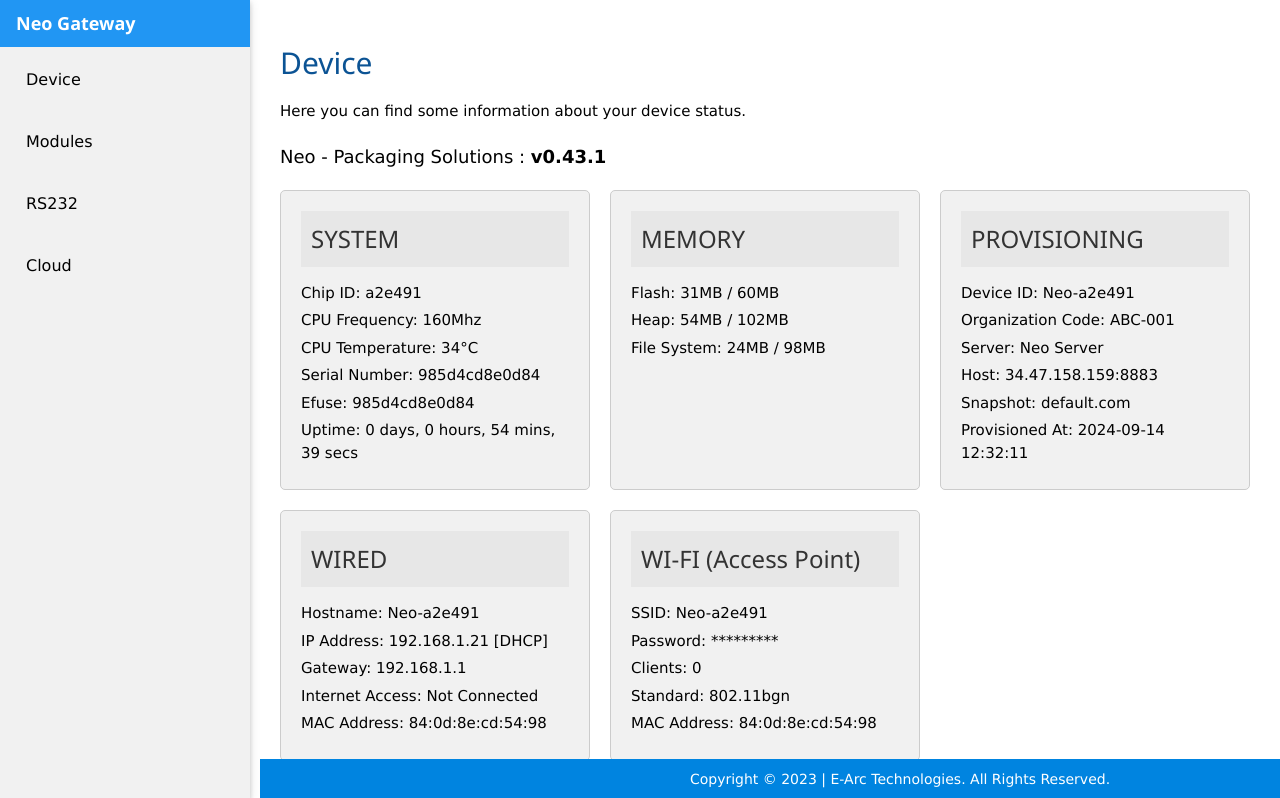
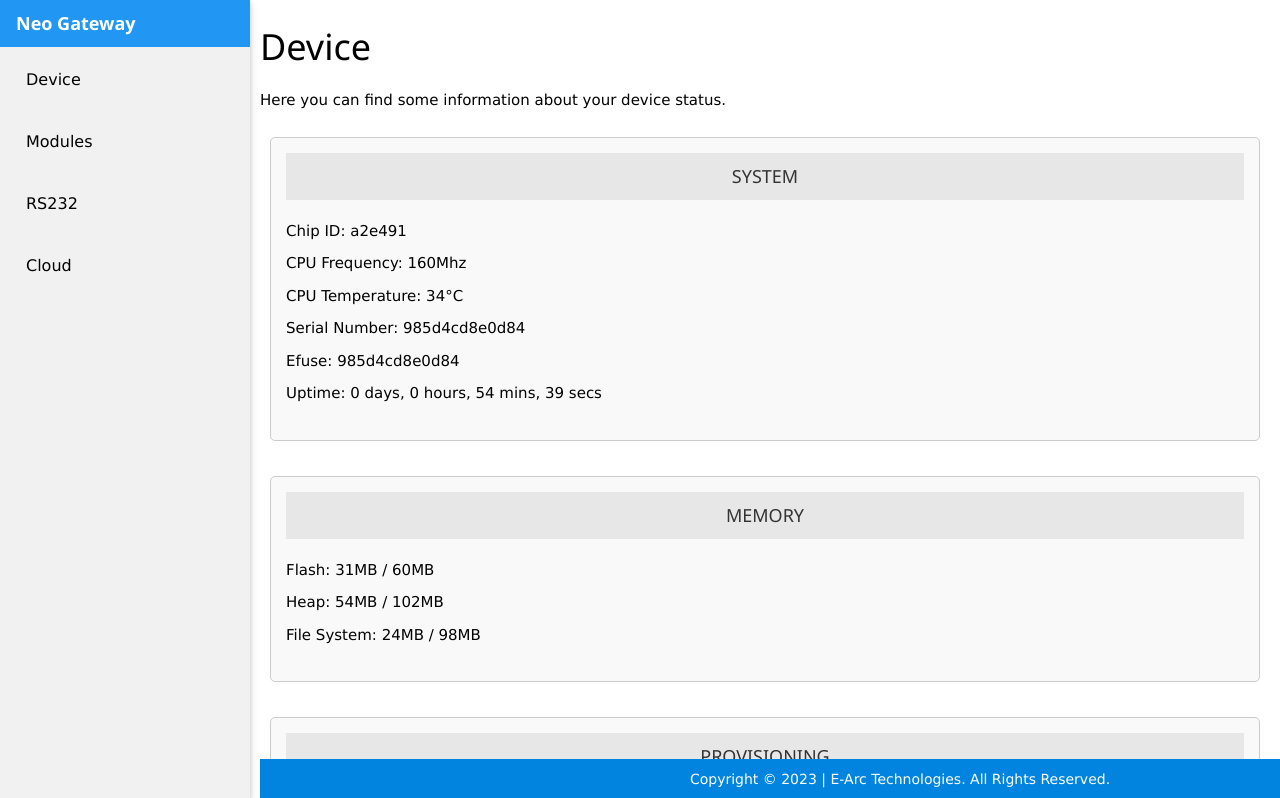
Before and after one commit to Devendrakumarjena/gateway-ui, an Angular app: page /device in a window 1280 px wide. Shown: the top 798 px of the page. Built offline with nearby package versions, Linux system fonts and the light colour scheme.

Commit message:
reuseble card

```diff
--- a/src/app/components/device/device.component.html
+++ b/src/app/components/device/device.component.html
@@ -1,67 +1,10 @@
-<!-- device.component.html -->
 <div class="device-container">
-  <h1 class="device-title">Device</h1>
+  <h1>Device</h1>
   <p>Here you can find some information about your device status.</p>
 
-  <!-- Packaging Solutions Version -->
-  <div class="packaging-info">
-    <i class="zmdi zmdi-device"></i>
-    <span>Neo - Packaging Solutions : <strong>v0.43.1</strong></span>
+  <!-- Loop through the deviceCards array and display each card -->
+  <div class="container">
+    <app-card *ngFor="let card of deviceCards" [title]="card.title" [content]="card.content"></app-card>
   </div>
 
-  <!-- Device Information Cards -->
-  <div class="device-cards">
-
-    <!-- System Card -->
-    <div class="device-card">
-      <h3>SYSTEM</h3>
-      <p>Chip ID: a2e491</p>
-      <p>CPU Frequency: 160Mhz</p>
-      <p>CPU Temperature: 34°C</p>
-      <p>Serial Number: 985d4cd8e0d84</p>
-      <p>Efuse: 985d4cd8e0d84</p>
-      <p>Uptime: 0 days, 0 hours, 54 mins, 39 secs</p>
-    </div>
-
-    <!-- Memory Card -->
-    <div class="device-card">
-      <h3>MEMORY</h3>
-      <p>Flash: 31MB / 60MB</p>
-      <p>Heap: 54MB / 102MB</p>
-      <p>File System: 24MB / 98MB</p>
-    </div>
-
-    <!-- Provisioning Card -->
-    <div class="device-card">
-      <h3>PROVISIONING</h3>
-      <p>Device ID: Neo-a2e491</p>
-      <p>Organization Code: ABC-001</p>
-      <p>Server: Neo Server</p>
-      <p>Host: 34.47.158.159:8883</p>
-      <p>Snapshot: default.com</p>
-      <p>Provisioned At: 2024-09-14 12:32:11</p>
-    </div>
-
-    <!-- Wired Card -->
-    <div class="device-card">
-      <h3>WIRED</h3>
-      <p>Hostname: Neo-a2e491</p>
-      <p>IP Address: 192.168.1.21 [DHCP]</p>
-      <p>Gateway: 192.168.1.1</p>
-      <p>Internet Access: Not Connected</p>
-      <p>MAC Address: 84:0d:8e:cd:54:98</p>
-    </div>
-
-    <!-- Wi-Fi Access Point Card -->
-    <div class="device-card">
-      <h3>WI-FI (Access Point)</h3>
-      <p>SSID: Neo-a2e491</p>
-      <p>Password: *********</p>
-      <p>Clients: 0</p>
-      <p>Standard: 802.11bgn</p>
-      <p>MAC Address: 84:0d:8e:cd:54:98</p>
-    </div>
-
-    <!-- Add more cards as needed -->
-  </div>
 </div>
--- a/src/app/components/device/device.component.scss
+++ b/src/app/components/device/device.component.scss
@@ -1,52 +1,32 @@
-/* device.component.css */
-.device-container {
-    padding: 20px;
-  }
+.container {
+  display: flex;
+  flex-direction: column;  /* Ensure items are displayed in a column */
+  align-items: stretch;    /* Ensure each item takes up the full width */
+  gap: 15px;               /* Add space between the cards */
+  padding: 10px;
+}
 
-  .device-title {
-    font-size: 2em;
-    color: #0b5394;
-  }
+.card {
+  border: 1px solid #ccc;
+  padding: 15px;
+  background-color: white;
+  border-radius: 5px;
+  box-shadow: 0 2px 4px rgba(0, 0, 0, 0.1);
+}
 
-  .packaging-info {
-    margin: 20px 0;
-    font-size: 1.2em;
-  }
+.card-header {
+  font-size: 18px;
+  font-weight: bold;
+  margin-bottom: 10px;
+}
 
-  .device-cards {
-    display: grid;
-    grid-template-columns: repeat(auto-fit, minmax(250px, 1fr));
-    gap: 20px;
-  }
+.card-content {
+  font-size: 14px;
+}
 
-  .device-card {
-    background-color: #f1f1f1;
-    padding: 20px;
-    border: 1px solid #ccc;
-    border-radius: 5px;
-  }
-
-  .device-card h3 {
-    margin-top: 0;
-    color: #333;
-  }
-
-  .device-card p {
-    margin: 5px 0;
-  }
-
-  .device-card strong {
-    color: #333;
-  }
-
-  .w3-blue {
-    color: white;
-    background-color: #2196f3;
-  }
-
-  /* Customize the card headers and colors */
-  .device-card h3 {
-    background-color: #e7e7e7;
-    padding: 10px;
-    margin-bottom: 15px;
-  }
+.container {
+  display: flex;
+  flex-direction: column; /* Display cards in a column */
+  gap: 15px; /* Space between the cards */
+  padding: 10px;
+}
--- a/src/app/components/device/device.component.ts
+++ b/src/app/components/device/device.component.ts
@@ -1,17 +1,60 @@
 import { Component } from '@angular/core';
+import { CardComponent } from "../../shared/card/card.component";
+import { CommonModule } from '@angular/common';
 
 @Component({
   selector: 'app-device',
   standalone: true,
-  imports: [],
+  imports: [CommonModule,CardComponent],
   templateUrl: './device.component.html',
   styleUrl: './device.component.scss'
 })
 export class DeviceComponent {
   title = 'Device Information';
-  deviceSections = [
-    { header: 'System', content: 'Chip ID: a2e491 ...' },
-    { header: 'Memory', content: 'Flash: 31080/60120 Bytes ...' },
-    // Add more sections dynamically
+  deviceCards = [
+    {
+      title: 'SYSTEM',
+      content: [
+        'Chip ID: a2e491',
+        'CPU Frequency: 160Mhz',
+        'CPU Temperature: 34°C',
+        'Serial Number: 985d4cd8e0d84',
+        'Efuse: 985d4cd8e0d84',
+        'Uptime: 0 days, 0 hours, 54 mins, 39 secs'
+      ]
+    },
+    {
+      title: 'MEMORY',
+      content: [
+        'Flash: 31MB / 60MB',
+        'Heap: 54MB / 102MB',
+        'File System: 24MB / 98MB'
+      ]
+    },
+    {
+      title: 'PROVISIONING',
+      content: [
+        'Device ID: Neo-a2e491',
+        'Organization Code: ABC-001',
+        'Server: Neo Server',
+        'Host: 34.47.158.159:8883',
+        'Snapshot: default.com',
+        'Provisioned At: 2024-09-14 12:32:11'
+      ]
+    },
+    {
+      title: 'WIRED',
+      content: [
+        'Hostname: Neo-a2e491',
+        'IP Address: 192.168.1.21 [DHCP]',
+        'Subnet: 255.255.255.0',
+        'Gateway: 192.168.1.1',
+        'DNS: 8.8.8.8',
+        'Internet Access: Not Connected',
+        'MAC Address: 84:0d:8e:cd:54:99'
+      ]
+    }
+    // Add more cards as necessary
   ];
+
 }
--- /dev/null
+++ b/src/app/shared/card/card.component.html
@@ -0,0 +1,6 @@
+<div class="card-container">
+    <h3>{{ title }}</h3>
+    <ul>
+      <li *ngFor="let item of content">{{ item }}</li>
+    </ul>
+  </div>
--- /dev/null
+++ b/src/app/shared/card/card.component.scss
@@ -0,0 +1,25 @@
+.card-container {
+    background-color: #f9f9f9;
+    border: 1px solid #ccc;
+    border-radius: 5px;
+    padding: 15px;
+    margin-bottom: 20px;
+  }
+
+  .card-container h3 {
+    margin: 0;
+    padding: 10px 0;
+    font-size: 18px;
+    background-color: #e7e7e7;
+    text-align: center;
+    color: #333;
+  }
+
+  .card-container ul {
+    list-style-type: none;
+    padding: 0;
+  }
+
+  .card-container li {
+    padding: 5px 0;
+  }
```
Also changed, not shown: src/app/shared/card/card.component.ts (added, +14 -0 lines), 1 other file (tests, documents, lock files or other folders).
